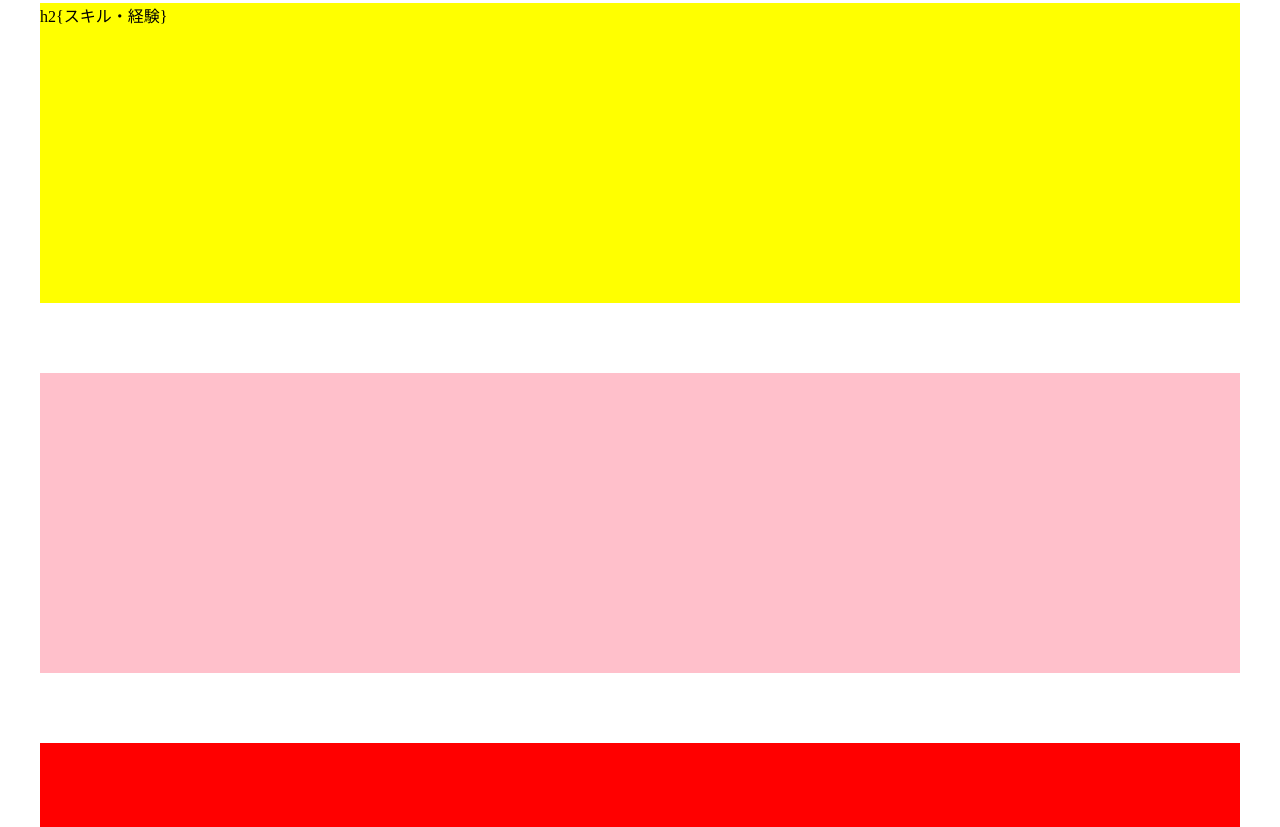
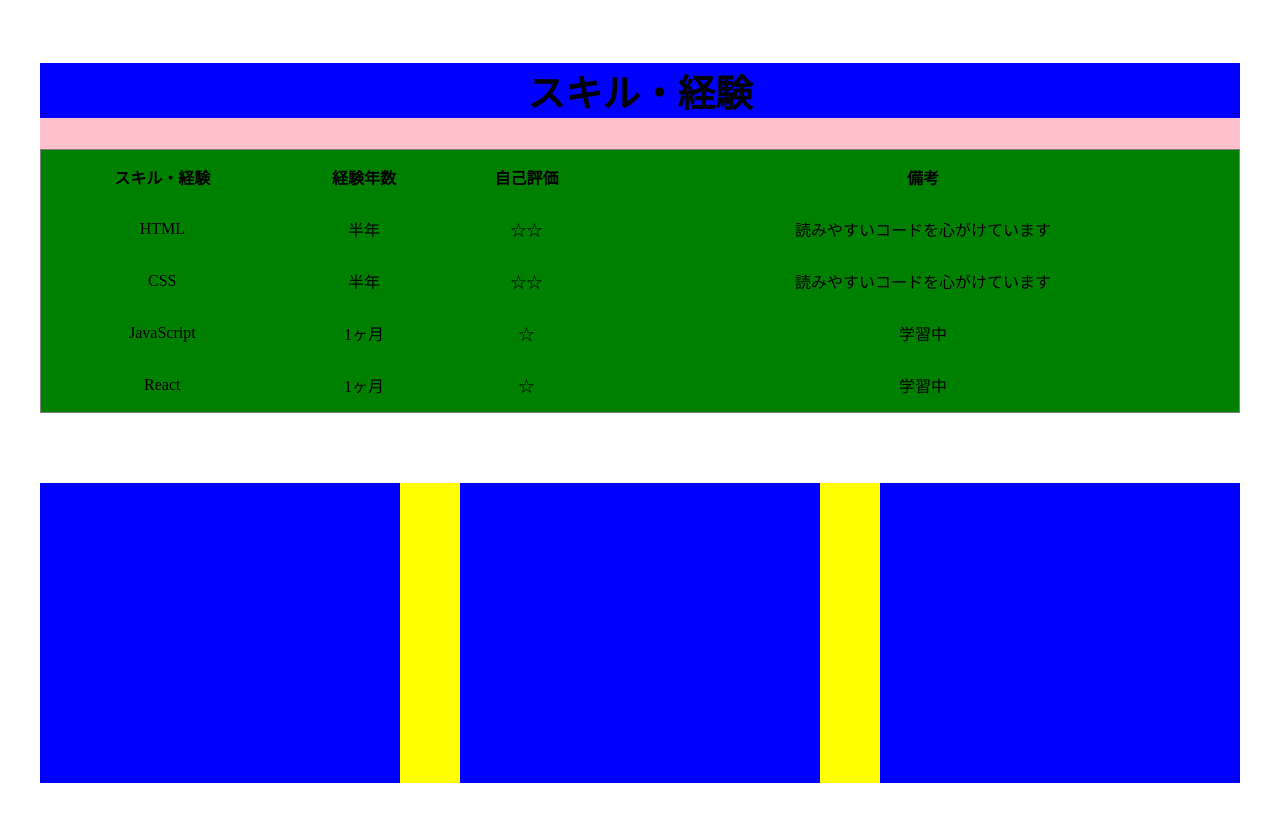
Before and after one commit to ryo0705s/portfolio1, a plain HTML site: page index.html in a window 1280 px wide. Shown: the part 1033-1860 px from the top of the page. Drawn offline with Linux system fonts and the light colour scheme.

Commit message:
スキルざっくり完成

```diff
--- a/css/styles.css
+++ b/css/styles.css
@@ -10,6 +10,16 @@ body {
 }
 li {
   list-style: none;
+}
+table {
+  width: 100%;
+}
+tr {
+  height: 50px;
+  border-bottom: 1px solid gray;
+  /* width: 25%; */
+  /* display: flex; */
+  /* justify-content: space-between; */
 }
 /* ヘッダー */
 header {
@@ -47,30 +57,44 @@ header ul {
 }
 .introduction {
   background: green;
-  height: 300px;
+  height: 100%;
   display: flex;
   justify-content: space-between;
 }
 .introduction-left img{
   width: 100%;
-  height: 100%;
   border-radius: 50px;
+  vertical-align: middle;
 }
 .introduction-right {
   padding-left: 20px;
   box-sizing: border-box;
 }
+/* スキル */
+.skills {
+  background: pink;
+  height: 100%;
+  text-align: center;
+
+}
+.skill-title {
+  background: blue;
+  font-size: 25px;
+}
+.skill-list {
+  background: green;
+  border: 1px solid gray;
+}
 /* 作品 */
 .works {
   background: yellow;
   height: 300px;
-
+  display: flex;
+  justify-content: space-between;
 }
-/* スキル */
-.skills {
-  background: pink;
-  height: 300px;
-
+.work {
+width: 30%;
+background: blue;
 }
 /* 経歴 */
 .my-history {
--- a/index.html
+++ b/index.html
@@ -35,10 +35,50 @@
 
     </div>
   </section>
+  <section class="skills common">
+    <div class="skill-title">
+      <h2>スキル・経験</h2>
+    </div>
+    <div class="skill-list">
+      <table>
+        <tr>
+          <th>スキル・経験</th>
+          <th>経験年数</th>
+          <th>自己評価</th>
+          <th>備考</th>
+        </tr>
+        <tr>
+          <td>HTML</td>
+          <td>半年</td>
+          <td>☆☆</td>
+          <td>読みやすいコードを心がけています</td>
+        </tr>
+        <tr>
+          <td>CSS</td>
+          <td>半年</td>
+          <td>☆☆</td>
+          <td>読みやすいコードを心がけています</td>
+        </tr>
+        <tr>
+          <td>JavaScript</td>
+          <td>1ヶ月</td>
+          <td>☆</td>
+          <td>学習中</td>
+        </tr>
+        <tr>
+          <td>React</td>
+          <td>1ヶ月</td>
+          <td>☆</td>
+          <td>学習中</td>
+        </tr>
+      </table>
+    </div>
+  </section>
   <section class="works common">
-    h2{スキル・経験}
+    <div class="first-work work"></div>
+    <div class="second-work work"></div>
+    <div class="third-work work"></div>
   </section>
-  <section class="skills common"></section>
   <section class="my-history common"></section>
   <section class="contact common"></section>
   <footer></footer>
```
